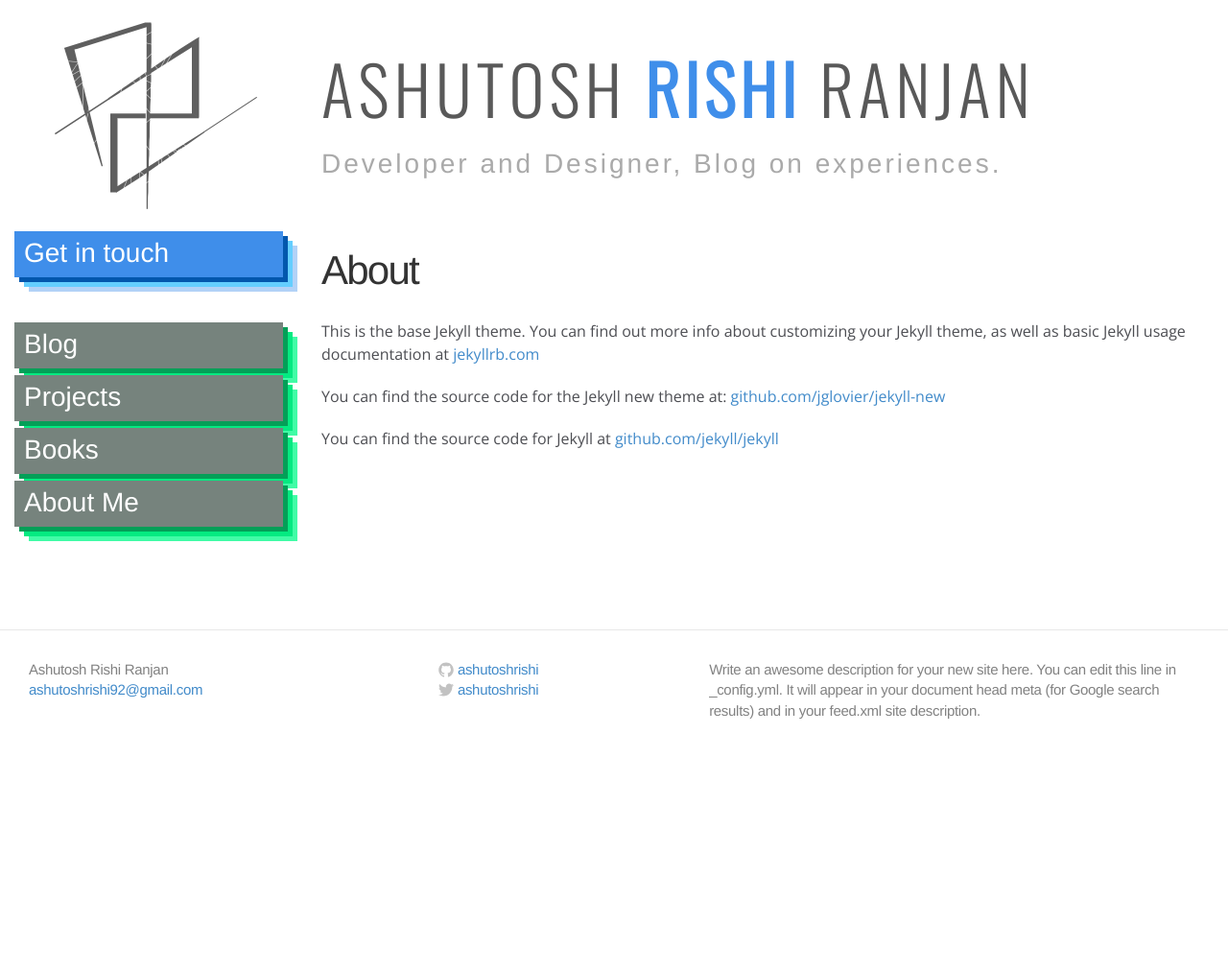
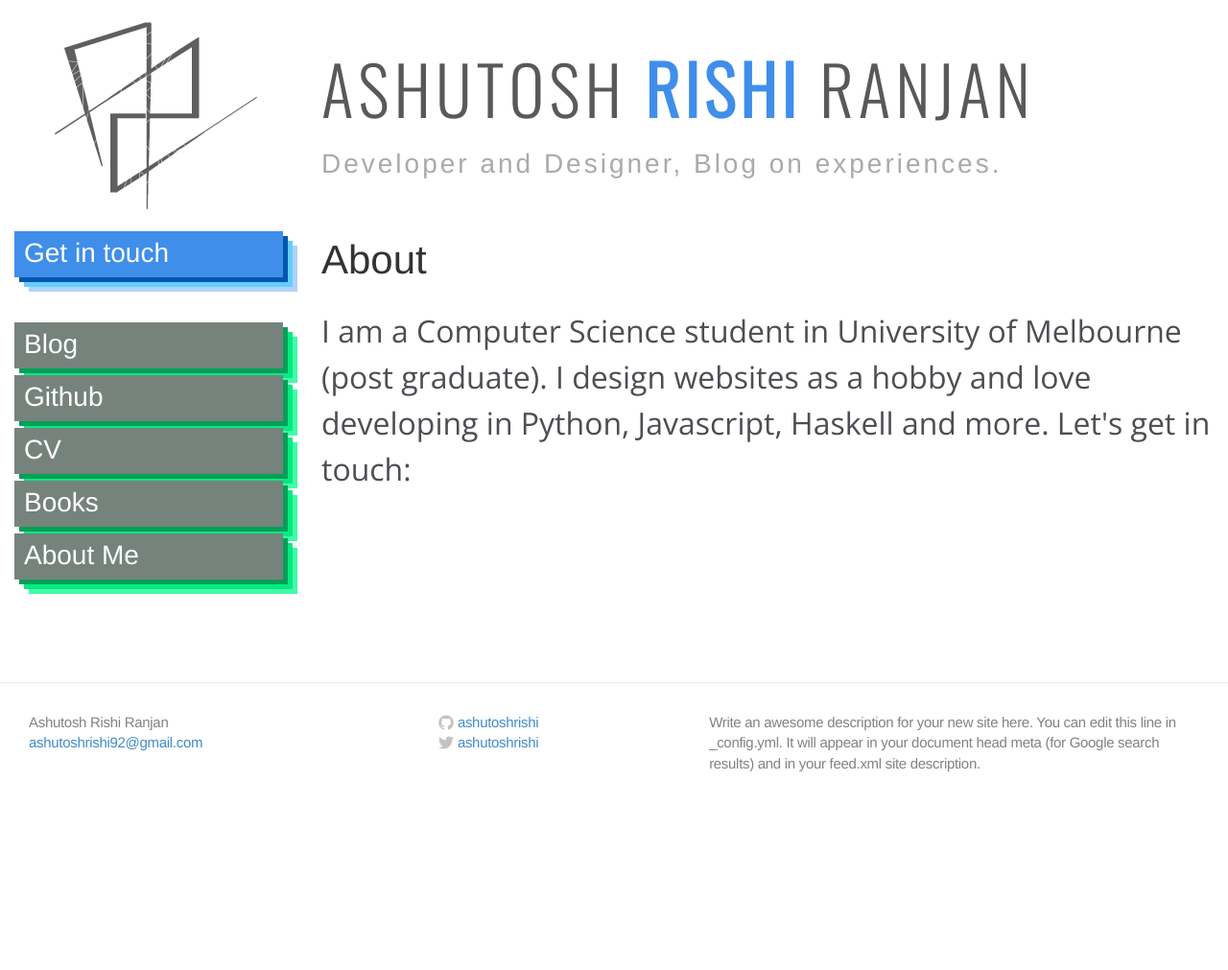
Before and after one commit to ashutoshrishi/ashutoshrishi-ashutoshrishi.github.io, a Jekyll site: the page built from about.md, in a window 1280 px wide. Shown: the whole page at 96% size. Built offline with Jekyll 4.4.1, drawn with Linux system fonts in a browser that asks for light colours; nearby versions of some CDN libraries; library files that are not in the unit come from our copies; before the commit the page ends 956 px from its top, so only the background shows below that.

Commit message:
Added links correctly.

```diff
--- a/_layouts/default.html
+++ b/_layouts/default.html
@@ -39,34 +39,31 @@
             </div>
           </a>
             <br><br>
-            <a href="#" class="shoutout-link">
+            <a href="http://ashutoshrishi.com" class="shoutout-link">
               <div class="boxybutton-green shoutout">
                 Blog
               </div>
             </a>
-            <a href="#" class="shoutout-link">
+            <a href="https://github.com/ashutoshrishi/" class="shoutout-link">
               <div class="boxybutton-green shoutout">
-                Projects
+                Github
               </div>
             </a>
-            <a href="#" class="shoutout-link">
+            <a href="https://github.com/ashutoshrishi/CV/" class="shoutout-link">
+              <div class="boxybutton-green shoutout">
+                CV
+              </div>
+            </a>
+
+            <a href="{{"books" | prepend:site.baseurl }}" class="shoutout-link">
               <div class="boxybutton-green shoutout">
                 Books
               </div>
             </a>
-            <a href="#" class="shoutout-link">
+            <a href="{{ "about" | prepend:site.baseurl }}" class="shoutout-link">
               <div class="boxybutton-green shoutout" id="about-link">
                 About Me
-                <div style="display:none;font-size:0.75em" id="hidden-about">
-                  <hr>
-                  I am a Computer Science student in University of Melbourne
-                  (post graduate).
-                  I design websites as a hobby and love developing in Python,
-                  Javascript, Haskell and more. Let's get in touch:
-                  <br>
-
                 </div>
-              </div>
             </a>
 
           <br><br>
--- a/_layouts/page.html
+++ b/_layouts/page.html
@@ -1,14 +1,15 @@
 ---
 layout: default
 ---
+<div class="content">
+
 <div class="post">
 
-  <header class="post-header">
-    <h1>{{ page.title }}</h1>
-  </header>
+  <div class="page-title">{{ page.title }}</div>
 
   <article class="post-content">
   {{ content }}
   </article>
 
 </div>
+</div>
--- a/about.md
+++ b/about.md
@@ -4,8 +4,8 @@
 permalink: /about/
 ---
 
-This is the base Jekyll theme. You can find out more info about customizing your Jekyll theme, as well as basic Jekyll usage documentation at [jekyllrb.com](http://jekyllrb.com/)
-
-You can find the source code for the Jekyll new theme at: [github.com/jglovier/jekyll-new](https://github.com/jglovier/jekyll-new)
-
-You can find the source code for Jekyll at [github.com/jekyll/jekyll](https://github.com/jekyll/jekyll)
+<div class="main">
+I am a Computer Science student in University of Melbourne
+(post graduate). I design websites as a hobby and love developing in Python,
+Javascript, Haskell and more. Let's get in touch:
+</div>
```
Also changed, not shown: assets/js/main.js (+1 -7 lines), assets/css/bootstrap.css, assets/css/bootstrap.min.css, 1 other file.
